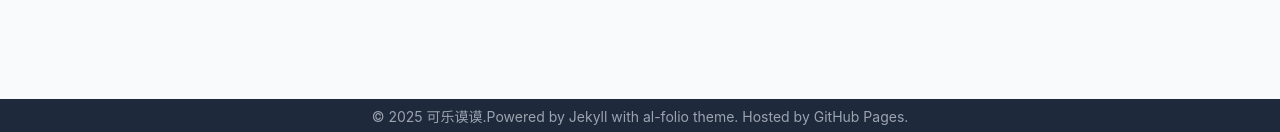
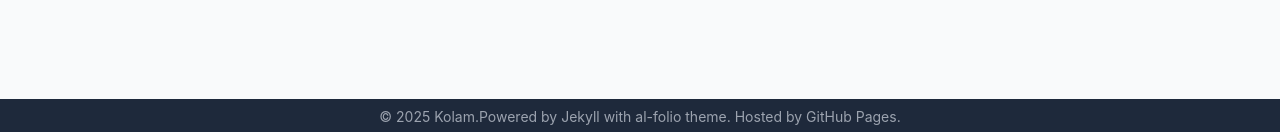
Before and after one commit to Leizeyu-Kolam/Leizeyu-Kolam.github.io, a Jekyll site: the page built from _pages/index.md, in a window 1280 px wide and 900 px high, scrolled down 2312 px. Shown: the part 765-897 px from the top of the window. Built offline with Jekyll 4.4.1, drawn with Linux system fonts in a browser that asks for light colours; nearby versions of some CDN libraries.

Commit message:
Update index.html

```diff
--- a/_layouts/index.html
+++ b/_layouts/index.html
@@ -414,7 +414,7 @@
     <!-- 页脚 -->
     <footer class="bg-dark text-white py-2">
         <div class="container mx-auto px-1 text-center">
-            <p class="text-gray-400 text-sm"> © 2025 可乐谟谟.Powered by Jekyll with al-folio theme. Hosted by GitHub Pages.</p>
+            <p class="text-gray-400 text-sm"> © 2025 Kolam.Powered by Jekyll with al-folio theme. Hosted by GitHub Pages.</p>
         </div>
     </footer>
 
```
